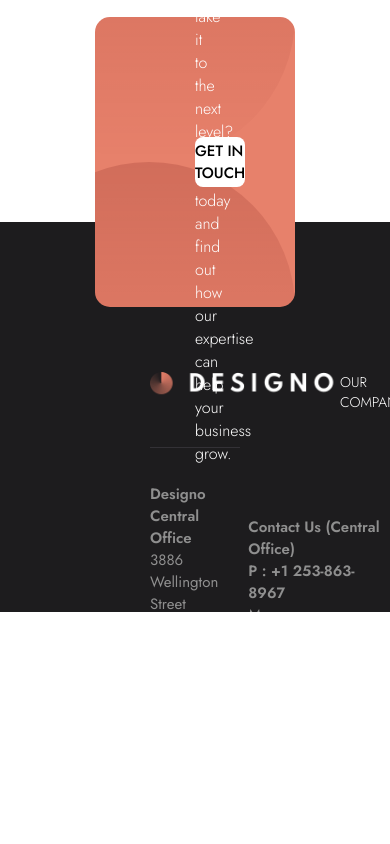
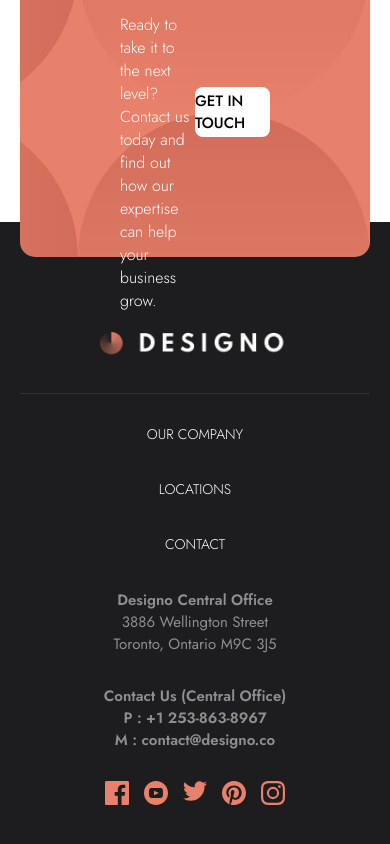
Before and after one commit to badmotherfunk/designo, a Next.js app: page / in a window 390 px wide. Shown: the part 3271-4115 px from the top of the page. Before the commit the page ends 3883 px from the top, so only its background shows below. Built offline with nearby package versions, Linux system fonts and the light colour scheme.

Commit message:
Amélioration du responsive pour le footer

```diff
--- a/src/app/page.js
+++ b/src/app/page.js
@@ -154,9 +154,8 @@ export default function Home() {
             </div>
 
             <div className={styles.footerContainer}>
-
               <div className={styles.footerTopContent}>
-                <Link href="/" className="logo-link">
+                <Link href="/">
                   <Image
                     src="/assets/shared/desktop/logo-light.png"
                     alt="Designo logo"
@@ -165,6 +164,7 @@ export default function Home() {
                   />
                 </Link>
 
+                <nav>
                   <ul className={styles.navbarItems}>
                     <Link href="/company">
                       <li>OUR COMPANY</li>
@@ -176,9 +176,9 @@ export default function Home() {
                       <li>CONTACT</li>
                     </Link>
                   </ul>
+                </nav>
               </div>
 
-              <div className={styles.footerLineBreak}></div>
 
 
               <div className={styles.footerBottomContent}>
--- a/src/app/page.module.css
+++ b/src/app/page.module.css
@@ -299,28 +299,29 @@ div:has( ~ .categoryContent:hover) {
   justify-content: center;
   align-items: center;
   position: relative;
-  height: 390px;
+  height: auto;
   background-color: #1D1C1E;
   width: 100vw;
 }
 
 .footerContainer {
-  position: absolute;
   display: flex;
   flex-direction: column;
   align-items: center;
   top: 150px;
   width: 100%;
-  max-width: 1740px;
-  padding: 0 150px;
+  max-width: 1440px;
   gap: 35px;
+  margin-top: -180px;
 }
 
 .footerTopContent {
   display: flex;
   flex-direction: row;
   justify-content: space-between;
+  flex-wrap: wrap;
   width: 100%;
+  gap: 30px;
 }
 
 .navbarItems {
@@ -347,11 +348,15 @@ div:has( ~ .categoryContent:hover) {
   flex-direction: row;
   width: 100%;
   justify-content: space-between;
-  align-items: center;
+  align-items: flex-end;
   color: #8f8f8f;
   font-weight: 400;
   font-size: 15px;
   gap: 30px;
+  flex-wrap: wrap;
+  padding-bottom: 60px;
+  border-top: 1px solid #333136;
+  padding-top: 30px;
 }
 
 .adress {
@@ -367,8 +372,6 @@ div:has( ~ .categoryContent:hover) {
   display: flex;
   gap: 15px;
 }
-
-
 
 /* ----------------- MEDIA QUERIES ----------------- */
 
@@ -572,3 +575,59 @@ div:has( ~ .categoryContent:hover) {
     font-size: 15px;
   }
 }
+
+/* ----------------- MEDIA QUERIES SECTION FOOTER ----------------- */
+
+
+@media screen and (max-width: 1024px) {
+  .footer {
+    padding: 0 40px;
+  }
+
+}
+
+@media screen and (max-width: 768px) {
+  .navbarItems {
+    gap: 35px;
+  }
+}
+
+@media screen and (max-width: 480px) {
+  .footer {
+    padding: 0 20px
+  }
+  .navbarItems {
+    gap: 35px;
+  }
+
+  .footerTopContent {
+    flex-direction: column;
+    align-items: center;
+    width: 100%;
+  }
+
+  .footerBottomContent {
+    border: none;
+    padding-top: 0;
+  }
+
+  .navbarItems {
+    width: 100%;
+    border-top: 1px solid #333136;
+    padding-top: 30px;
+    flex-direction: column;
+    justify-content: center;
+    align-items: center;
+  }
+
+  nav:has(.navbarItems) {
+    width: 100%;
+  }
+
+  .footerBottomContent {
+    flex-direction: column;
+    align-items: center;
+    text-align: center;
+  }
+
+}
```
Lines whose indentation alone changed are shown as unchanged.
